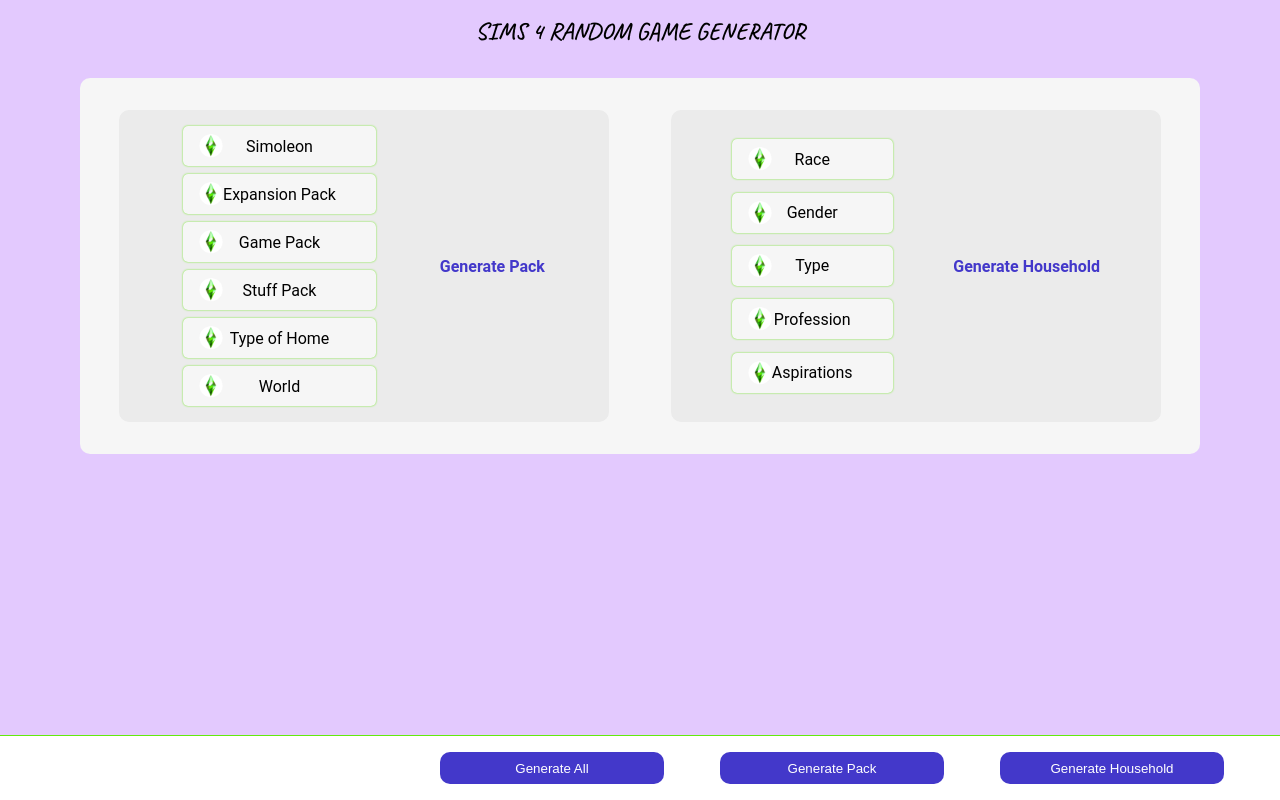
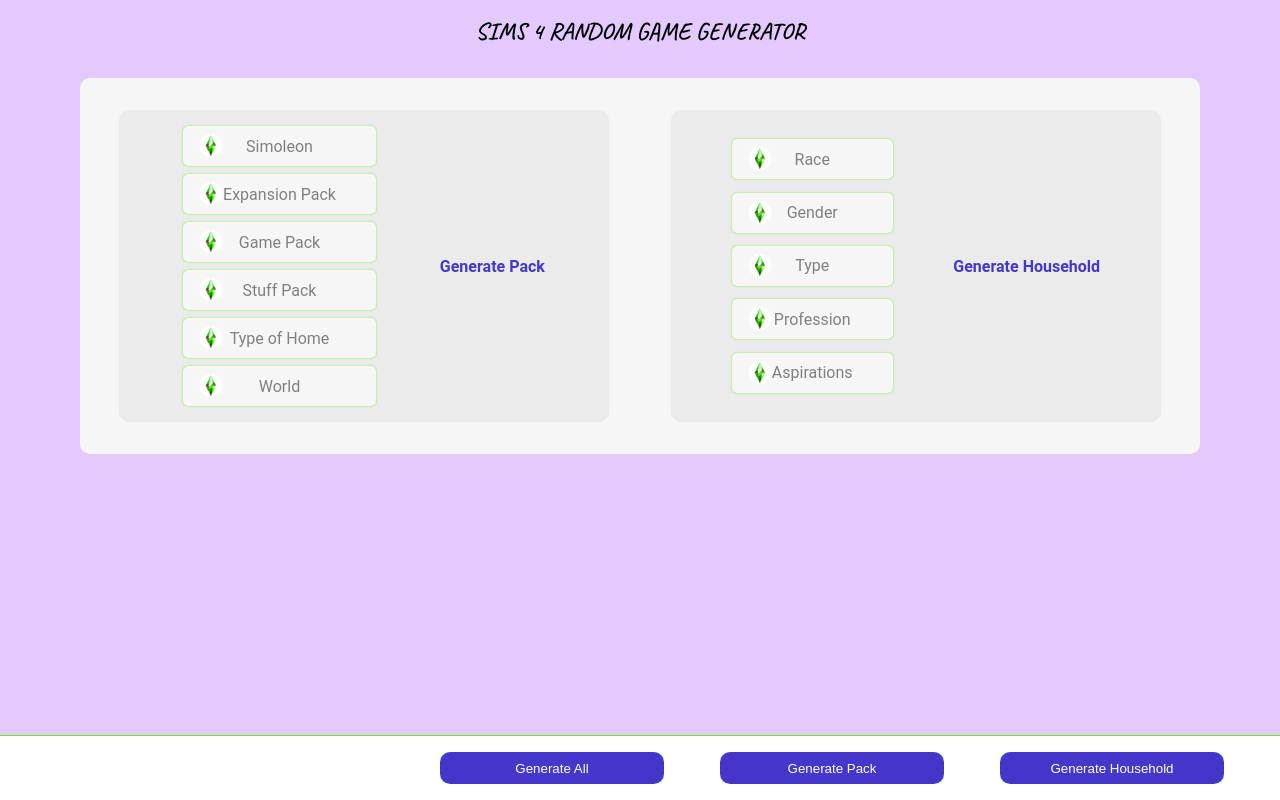
Before and after one commit to Gorkagarciamensa/sims4-game-generator, a website with bundled scripts: page index.html in a window 1280 px wide. Built offline with nearby package versions, Linux system fonts and the light colour scheme; a web font is replaced by a local one.

```diff
--- a/css/styles.css
+++ b/css/styles.css
@@ -147,6 +147,11 @@
   text-align: center;
 }
 
+.word-break-center--grey {
+  text-align: center;
+  color: grey;
+}
+
 @media screen and (max-width: 1300px) {
   main {
     flex-direction: row;
--- a/data/sims-data.js
+++ b/data/sims-data.js
@@ -501,6 +501,16 @@
       icon: './assets/aspiration-icons/zen-guru.png',
       type_key: 'zen_guru',
     },
+    neighborhood_confidante: {
+      name: 'Neighborhood Confidante',
+      icon: './assets/aspiration-icons/neighborhood-confidante.png',
+      type_key: 'neighborhood_confidante',
+    },
+    villainous_valentine: {
+      name: 'Villanious Valentine',
+      icon: './assets/aspiration-icons/villainous-valentine.png',
+      type_key: 'villainous_valentine',
+    },
   },
   type: {
     young_adult: {
--- a/index.html
+++ b/index.html
@@ -27,32 +27,32 @@
                 <div class="section-boxed--flex display padding-top--xs">
                     <div class="section-boxed--box">
                         <img class="img-size" src="./assets/sims-logo.png" alt="">
-                        <p class="word-break-center"> Simoleon </p>
+                        <p class="word-break-center--grey"> Simoleon </p>
                         <span class="img-size"></span>
                     </div>
                     <div class="section-boxed--box">
                         <img class="img-size" src="./assets/sims-logo.png" alt="">
-                        <p class="word-break-center"> Expansion Pack </p>
+                        <p class="word-break-center--grey"> Expansion Pack </p>
                         <span class="img-size"></span>
                     </div>
                     <div class="section-boxed--box">
                         <img class="img-size" src="./assets/sims-logo.png" alt="">
-                        <p class="word-break-center"> Game Pack </p>
+                        <p class="word-break-center--grey"> Game Pack </p>
                         <span class="img-size"></span>
                     </div>
                     <div class="section-boxed--box">
                         <img class="img-size" src="./assets/sims-logo.png" alt="">
-                        <p class="word-break-center"> Stuff Pack </p>
+                        <p class="word-break-center--grey"> Stuff Pack </p>
                         <span class="img-size"></span>
                     </div>
                     <div class="section-boxed--box">
                         <img class="img-size" src="./assets/sims-logo.png" alt="">
-                        <p class="word-break-center"> Type of Home </p>
+                        <p class="word-break-center--grey"> Type of Home </p>
                         <span class="img-size"></span>
                     </div>
                     <div class="section-boxed--box">
                         <img class="img-size" src="./assets/sims-logo.png" alt="">
-                        <p class="word-break-center"> World </p>
+                        <p class="word-break-center--grey"> World </p>
                         <span class="img-size"></span>
                     </div>
                 </div>
@@ -71,27 +71,27 @@
                 <div class="section-boxed--flex display padding-vertical--xs">
                     <div class="section-boxed--box">
                         <img class="img-size" src="./assets/sims-logo.png" alt="">
-                        <p class="word-break-center"> Race </p>
+                        <p class="word-break-center--grey"> Race </p>
                         <span class="img-size"></span>
                     </div>
                     <div class="section-boxed--box">
                         <img class="img-size" src="./assets/sims-logo.png" alt="">
-                        <p class="word-break-center"> Gender </p>
+                        <p class="word-break-center--grey"> Gender </p>
                         <span class="img-size"></span>
                     </div>
                     <div class="section-boxed--box">
                         <img class="img-size" src="./assets/sims-logo.png" alt="">
-                        <p class="word-break-center"> Type </p>
+                        <p class="word-break-center--grey"> Type </p>
                         <span class="img-size"></span>
                     </div>
                     <div class="section-boxed--box">
                         <img class="img-size" src="./assets/sims-logo.png" alt="">
-                        <p class="word-break-center"> Profession </p>
+                        <p class="word-break-center--grey"> Profession </p>
                         <span class="img-size"></span>
                     </div>
                     <div class="section-boxed--box">
                         <img class="img-size" src="./assets/sims-logo.png" alt="">
-                        <p class="word-break-center"> Aspirations </p>
+                        <p class="word-break-center--grey"> Aspirations </p>
                         <span class="img-size"></span>
                     </div>
                 </div>
--- a/scripts/random-sims.js
+++ b/scripts/random-sims.js
@@ -192,7 +192,7 @@
   img.classList.add('img-size');
 
   const p = document.createElement('p');
-  p.classList.add('word-break-center');
+  p.classList.add('word-break-center--grey');
   p.innerHTML = householdName;
 
   const ghostElement = document.createElement('span');
```
Also changed, not shown: assets/aspiration-icons/neighborhood-confidante.png (added), assets/aspiration-icons/villainous-valentine.png (added).
